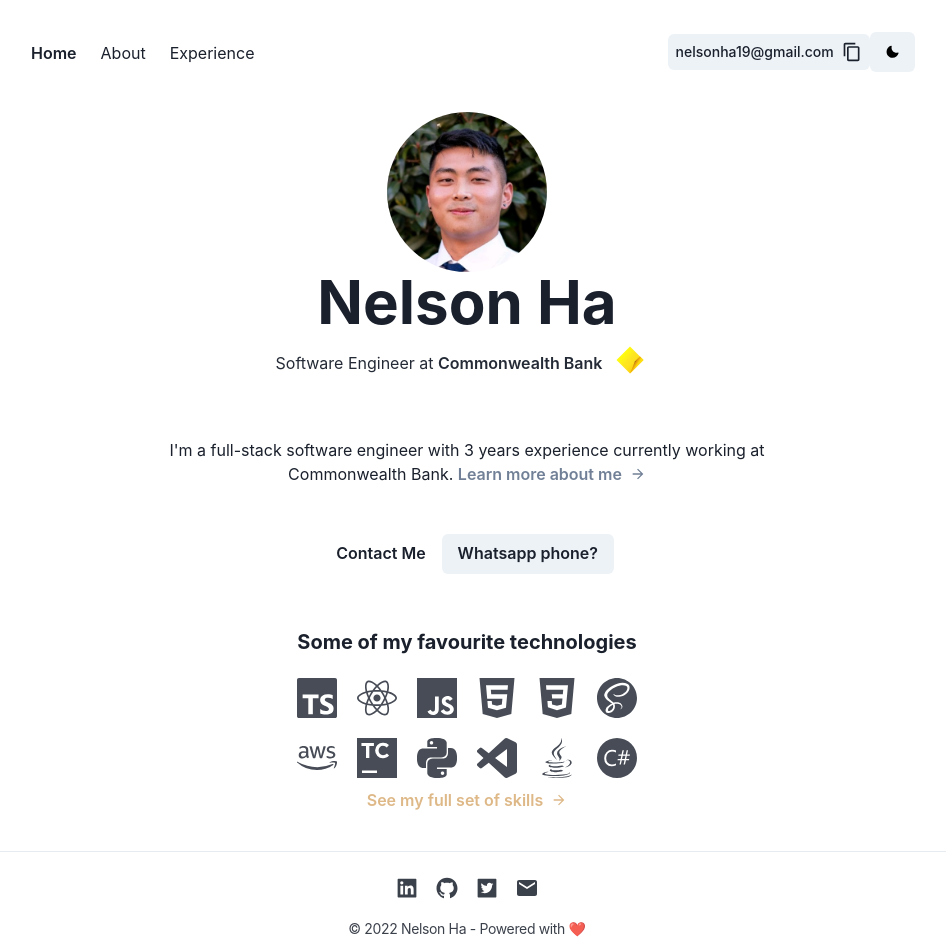
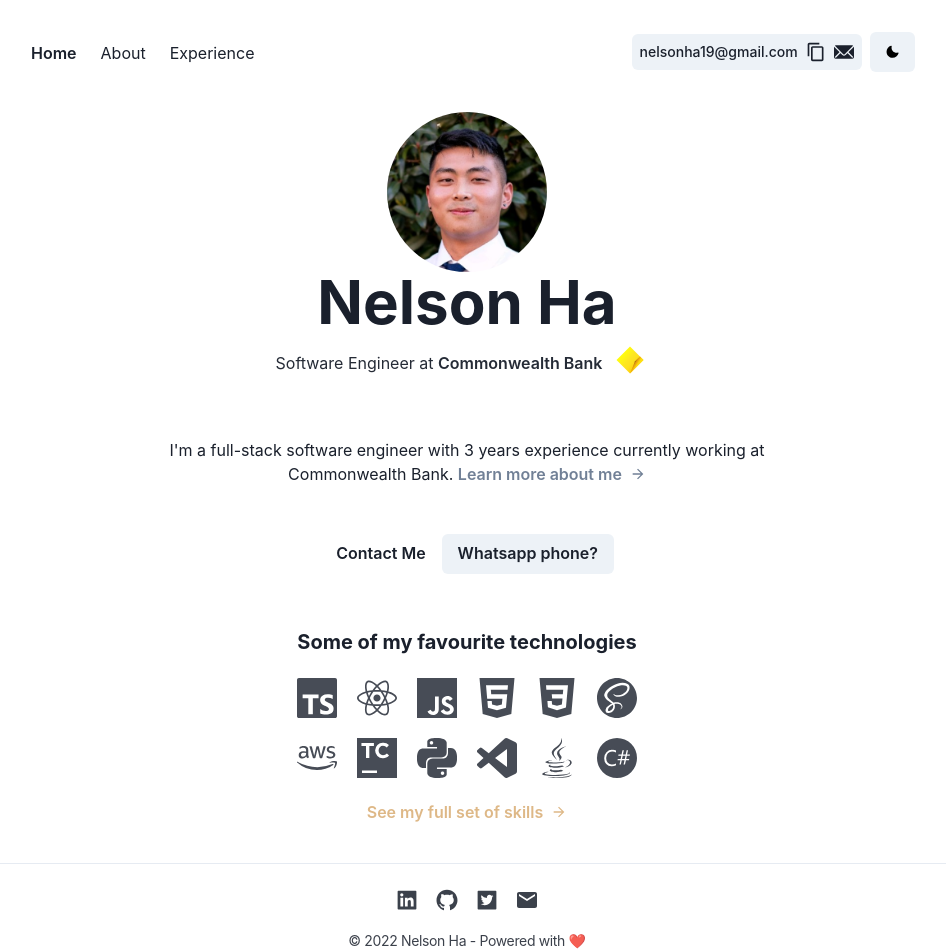
Before and after one commit to nelsonha19/portfolio, a Next.js app: page / in a window 1280 px wide. Shown: the top 952 px of the page, without its empty margins (173-1119 px from the left). Built offline with nearby package versions, Linux system fonts and the light colour scheme.

Commit message:
add mail button to copy section

```diff
--- a/components/Header/Header.tsx
+++ b/components/Header/Header.tsx
@@ -10,11 +10,12 @@
   TagLabel,
   TagRightIcon,
 } from '@chakra-ui/react'
-import { SunIcon, MoonIcon, CopyIcon } from '@chakra-ui/icons'
+import { SunIcon, MoonIcon, CopyIcon, EmailIcon } from '@chakra-ui/icons'
 import React from 'react'
 import NavLink from '../NavLink/NavLink'
 import HamburgerMenu from '../HamburgerMenu/HamburgerMenu'
 import { SkipNavContent, SkipNavLink } from '@chakra-ui/skip-nav'
+import ChakraNextLink from '../ChakraNextLink/ChakraNextLink'
 
 type Props = {
   onToggle: () => void
@@ -72,6 +73,7 @@
               colorScheme={'gray'}
               py={2}
               cursor={'default'}
+              mr={2}
             >
               <TagLabel id={'email'}>nelsonha19@gmail.com</TagLabel>
               <Tooltip label="Copy to clipboard">
@@ -83,6 +85,17 @@
                   cursor={'pointer'}
                 />
               </Tooltip>
+              <ChakraNextLink href="mailto:nelsonha19@gmail.com">
+                <Tooltip label="Mail">
+                  <TagRightIcon
+                    as={EmailIcon}
+                    boxSize={5}
+                    onClick={copyEmailHandler}
+                    _hover={{ opacity: 0.5 }}
+                    cursor={'pointer'}
+                  />
+                </Tooltip>
+              </ChakraNextLink>
             </Tag>
 
             <Tooltip label={`Toggle ${themeColor} mode`} openDelay={300}>
--- a/pages/index.tsx
+++ b/pages/index.tsx
@@ -98,12 +98,13 @@
             iconArray={HOME_PAGE_TECH_STACKS}
             iconSize={10}
             gridGap={'5'}
+            columns={{ base: 4, md: 6 }}
           />
           <Button
             variant={'link'}
             color="burlywood"
             rightIcon={<ArrowForwardIcon />}
-            mt={3}
+            mt={6}
           >
             <ChakraNextLink href="/about">
               {' '}
```
